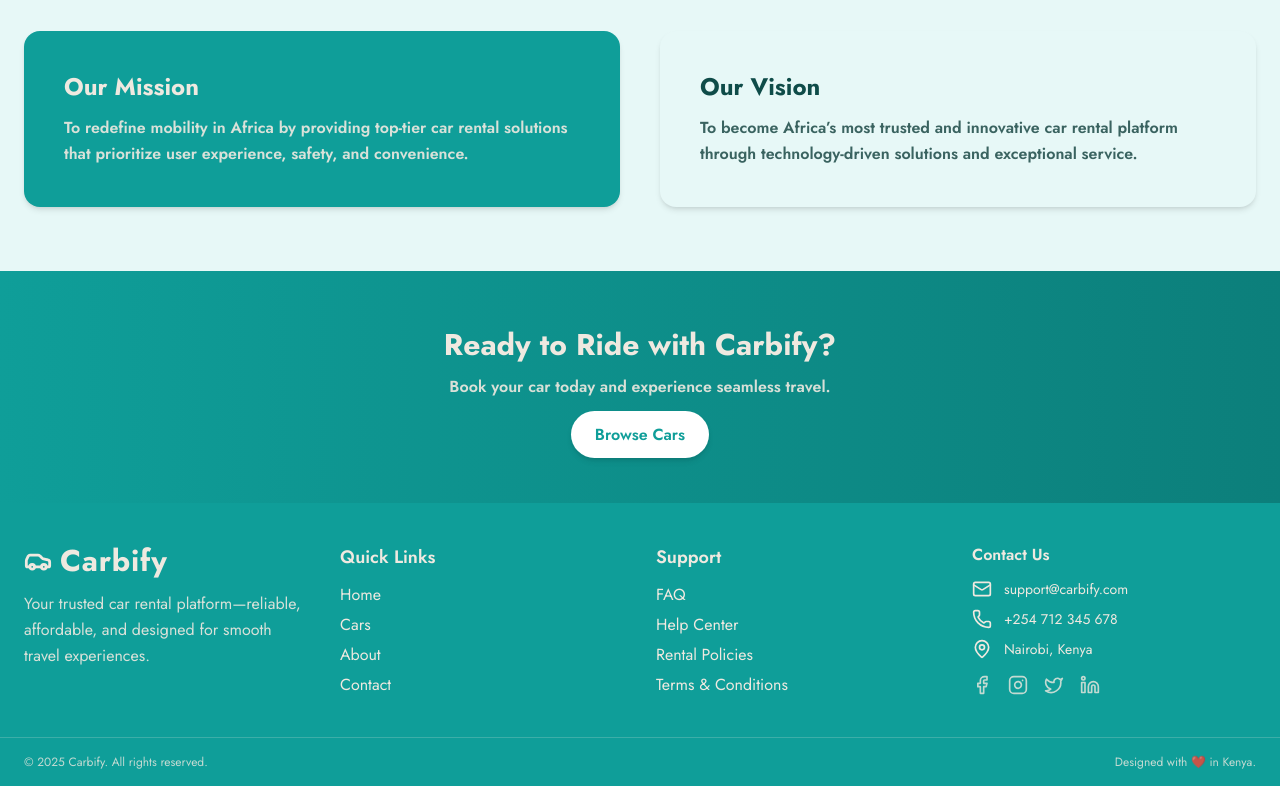
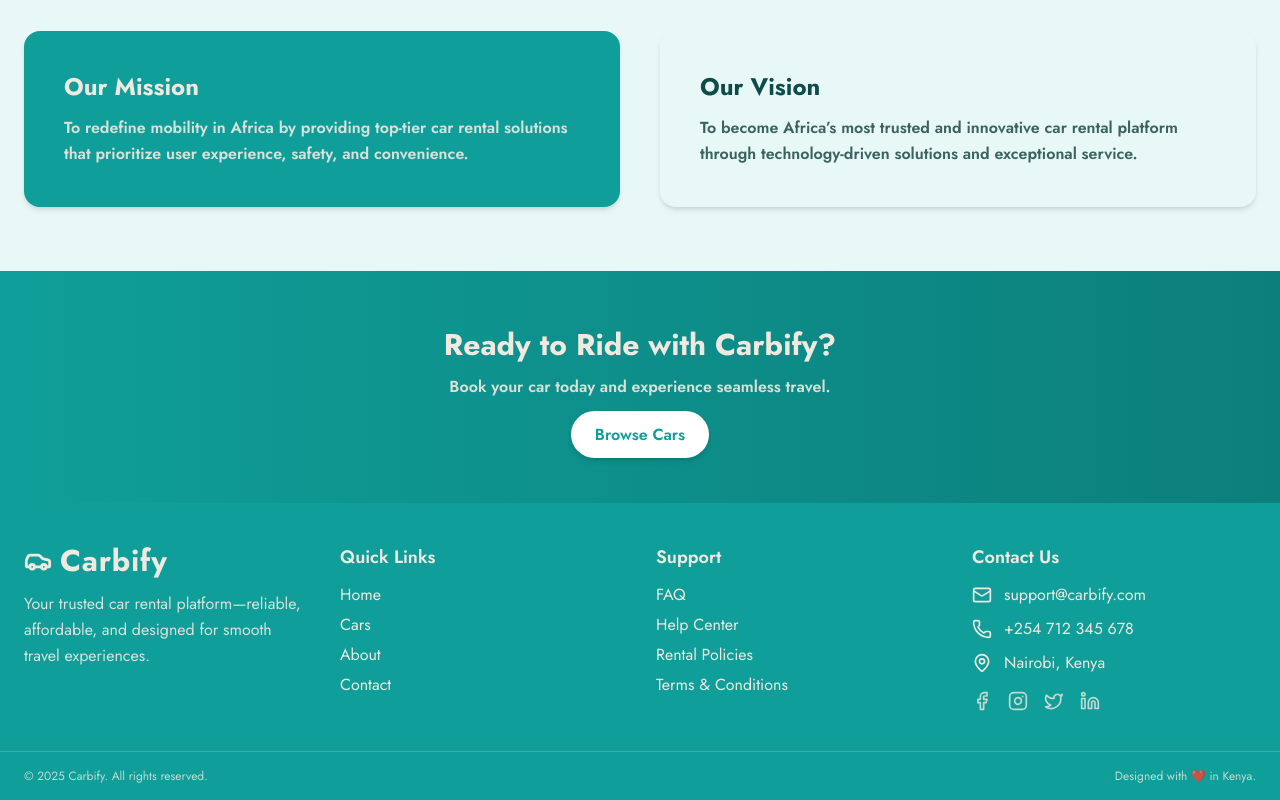
Before and after one commit to Griffinsshem/Carbify, a Next.js app: page / in a window 1280 px wide. Shown: the part 1809-2609 px from the top of the page. Built offline with nearby package versions, Linux system fonts and the light colour scheme.

Commit message:
feat: fix contact section font size

```diff
--- a/src/components/Footer.jsx
+++ b/src/components/Footer.jsx
@@ -47,9 +47,9 @@ export default function Footer() {
 
         {/* Contact + Social Icons */}
         <div>
-          <h3 className="text-base font-semibold mb-3">Contact Us</h3>
+          <h3 className="text-lg font-semibold mb-3">Contact Us</h3>
 
-          <div className="space-y-2.5 text-sm mb-4">
+          <div className="space-y-2.5 text-base mb-4">
             <div className="flex items-center gap-3">
               <Mail className="w-5 h-5" />
               <span>support@carbify.com</span>
```
